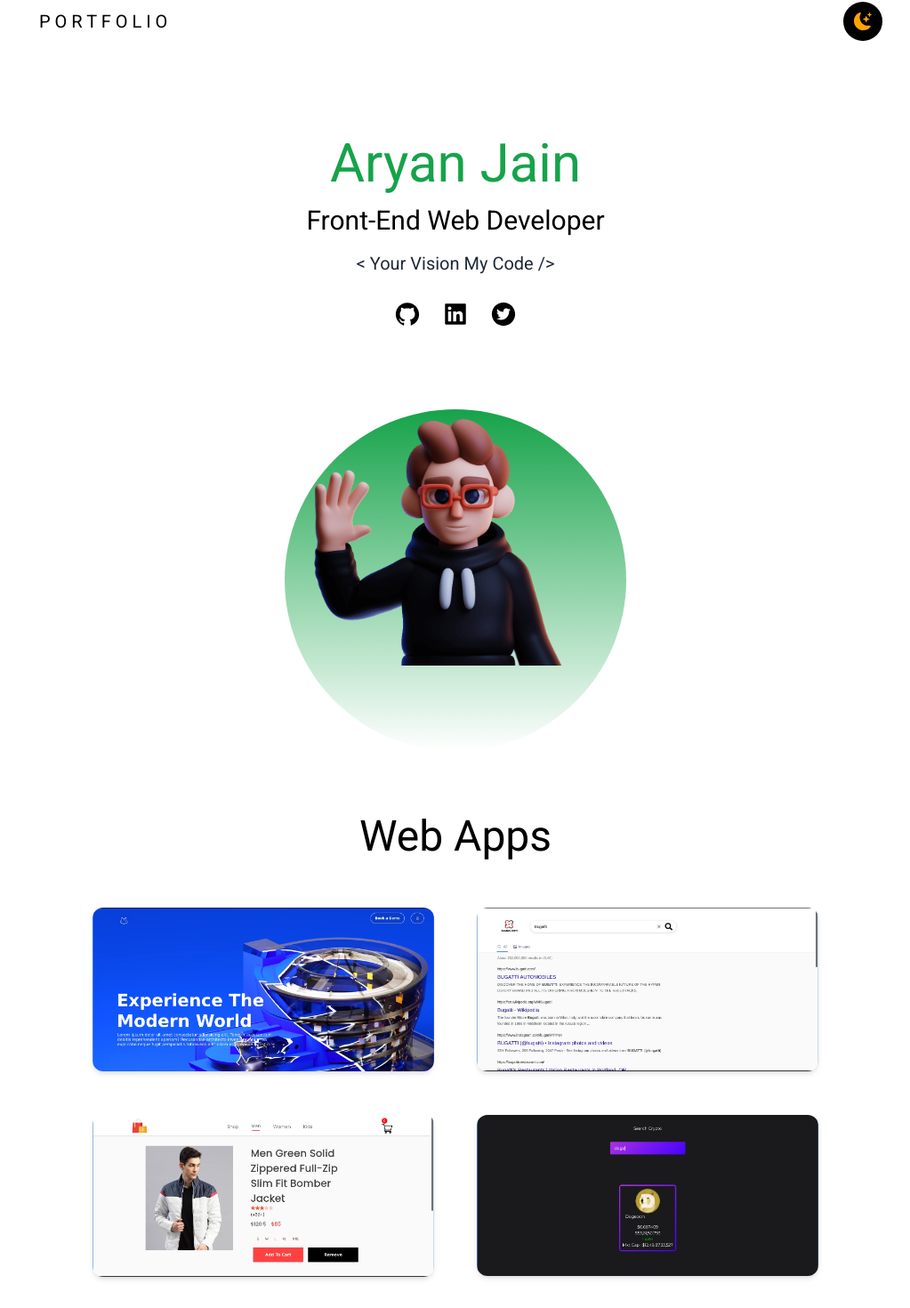
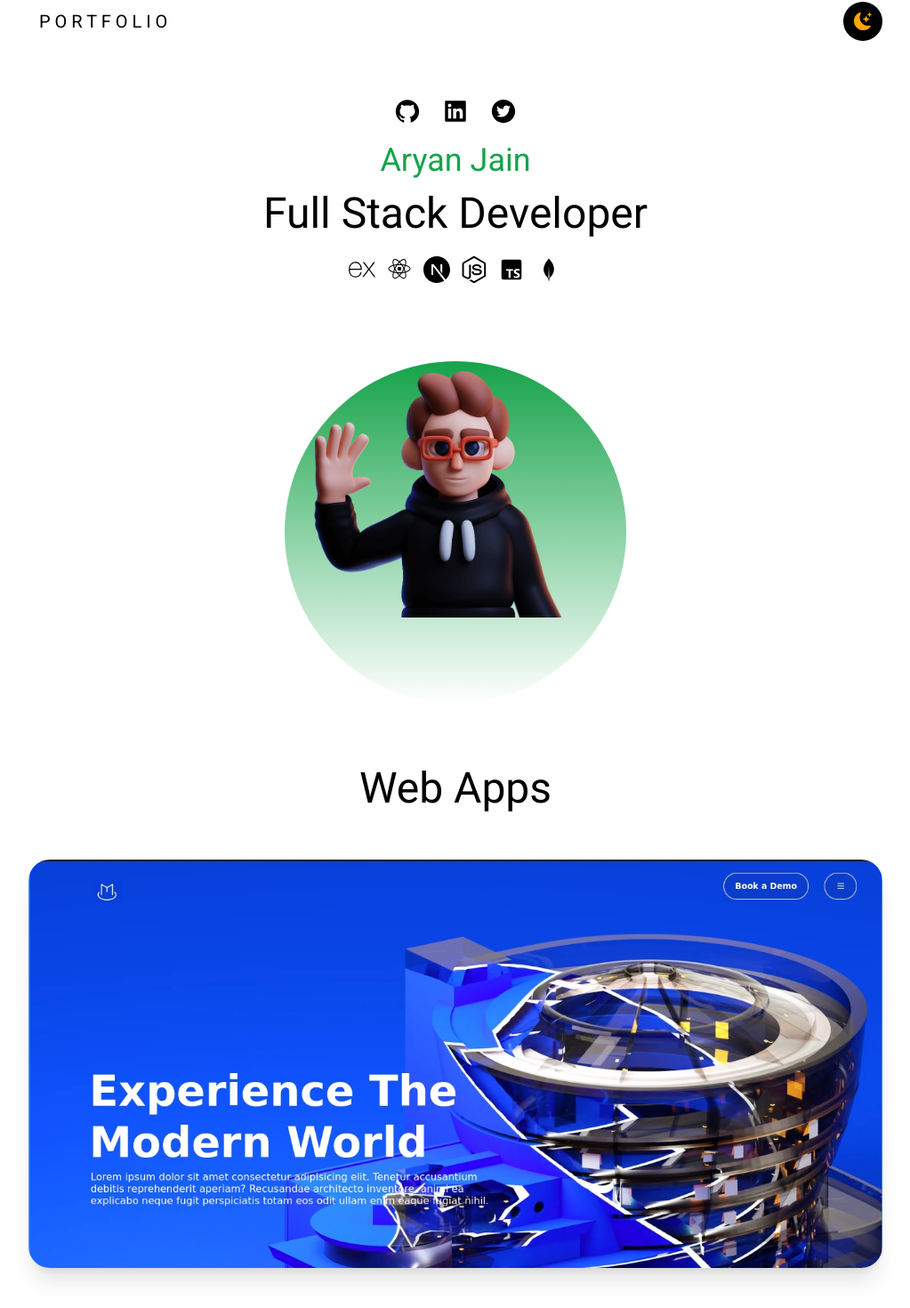
Before and after one commit to aryanofficialjain/Portfolio, a React (Vite) app: page / in a window 1280 px wide. Shown: the part 42-1512 px from the top of the page at 89% size, without its empty margins (128-1151 px from the left). Built offline with nearby package versions, Linux system fonts and the light colour scheme.

Commit message:
add spend billionare project

```diff
--- a/src/App.jsx
+++ b/src/App.jsx
@@ -2,11 +2,18 @@ import { useState } from 'react'
 import './App.css'
 import { BsFillMoonStarsFill, BsFillSunFill, BsFillSunriseFill } from "react-icons/bs";
 import { AiFillTwitterCircle, AiFillLinkedin, AiFillGithub } from "react-icons/ai";
+import { BiLogoReact } from "react-icons/bi";
+import { SiNextdotjs } from "react-icons/si";
+import { GrNode } from "react-icons/gr";
+import { SiExpress } from "react-icons/si";
+import { BiLogoMongodb } from "react-icons/bi";
+import { BiLogoTypescript } from "react-icons/bi";
 import heroimage from "../public/dev-ed-wave.png";
 import one from "../public/3d.jpg";
 import two from "../public/google.jpg";
 import three from "../public/ecommerce.jpg";
 import four from "../public/crypton.jpg";
+import five from "../public/spend-billion.jpg";
 
 function App() {
   const [DarkMode, setDarkMode] = useState(false);
@@ -16,7 +23,7 @@ function App() {
     <div className={DarkMode ? "dark" : ""}>
       <main className='bg-white px-10 md:px-20 lg:px-40 dark:bg-black'>
         <section className='min-h-screen'>
-          <nav className='py-10 mb-12 flex justify-between'>
+          <nav className='py-10 flex justify-between'>
             <span className={DarkMode ? 'text-white p-3 text-sm md:text-xl ' : 'text-black p-3  text-sm md:text-xl '} >P O R T F O L I O</span>
 
 
@@ -28,16 +35,25 @@ function App() {
           </nav>
 
           <div className='text-center px-10 py-2 '>
-            <h1 className='text-3xl  py-2 text-green-600 font-medium md:text-6xl '>Aryan Jain</h1>
-            <h2 className='text-xl py-2 md:text-3xl dark:text-white '>Front-End Web Developer</h2>
-            <p className='text-md p-2 leading-8 text-gray-800 md:text-xl max-w-xl mx-auto dark:text-white'>{`< Your Vision My Code />`}</p>
-          </div>
 
           <div className='text-3xl flex justify-center gap-6 py-3 text-black '>
             <a href="https://github.com/aryanofficialjain/" target='_blank'><AiFillGithub className='dark:text-white' /></a>
             <a href="https://www.linkedin.com/in/aryan-jain-unique/" target='_blank'><AiFillLinkedin className='dark:text-white' /></a>
             <a href="https://twitter.com/jaryanofficial" target='_blank'><AiFillTwitterCircle className='dark:text-white' /></a>
           </div>
+            <h1 className='text-3xl  py-2 text-green-600 font-medium md:text-4xl '>Aryan Jain</h1>
+            <h2 className='text-xl py-2 md:text-5xl dark:text-white '>Full Stack Developer</h2>
+            <p className=' flex gap-3 items-center justify-center mt-4 text-3xl dark:text-white'>
+            <SiExpress />
+            <BiLogoReact />
+            <SiNextdotjs />
+            <GrNode />
+            <BiLogoTypescript />
+            <BiLogoMongodb />
+
+            </p>
+          </div>
+
 
           <div className='relative bg-gradient-to-b from-green-600 rounded-full w-80 h-80 mt-20 mx-auto md:w-96 md:h-96'>
             <img src={heroimage} alt="" className='object-cover' />
@@ -47,11 +63,12 @@ function App() {
 
         <h2 className='text-center p-6 text-2xl md:text-5xl dark:text-white'>Web Apps</h2>
 
-        <section className='flex flex-col md:flex-row flex-wrap gap-12 pb-12 items-center w-[90%] mx-auto justify-center mt-8 '>
-          <a href="https://futuristic-3-d-website.vercel.app/" target='_blank'><img className='w-96 object-cover rounded-xl shadow-md hover:shadow-2xl' src={one} alt="" /></a>
-          <a href="https://searchify-mu.vercel.app" target='_blank'><img className='w-96 object-cover rounded-xl shadow-md hover:shadow-2xl ' src={two} alt="" /></a>
-          <a href="https://react-ecommerce-store-bay.vercel.app" target='_blank'><img className='w-96 object-cover rounded-xl shadow-md hover:shadow-2xl ' src={three} alt="" /></a>
-          <a href="https://real-time-cryptocurrency-tracker.vercel.app/" target='_blank'><img className='w-96 object-cover rounded-xl shadow-md hover:shadow-2xl ' src={four} alt="" /></a>
+        <section className='flex flex-col md:flex-row flex-wrap gap-12 pb-12 items-center w-[100%] mx-auto justify-center mt-8 '>
+          <a href="https://futuristic-3-d-website.vercel.app/" target='_blank'><img className='w-full  rounded-3xl  shadow-xl hover:shadow-2xl' src={one} alt="" /></a>
+          <a href="https://searchify-mu.vercel.app" target='_blank'><img className='w-full  rounded-3xl shadow-xl hover:shadow-2xl ' src={two} alt="" /></a>
+          <a href="https://react-ecommerce-store-bay.vercel.app" target='_blank'><img className='w-full  rounded-3xl shadow-xl hover:shadow-2xl ' src={three} alt="" /></a>
+          <a href="https://real-time-cryptocurrency-tracker.vercel.app/" target='_blank'><img className='w-full  rounded-3xl shadow-xl hover:shadow-2xl ' src={four} alt="" /></a>
+          <a href="https://spend-billionares-money.vercel.app/" target='_blank'><img className='w-full  rounded-3xl shadow-xl hover:shadow-2xl ' src={five} alt="" /></a>
         </section>
 
 
```
Also changed, not shown: public/spend-billion.jpg (added).
